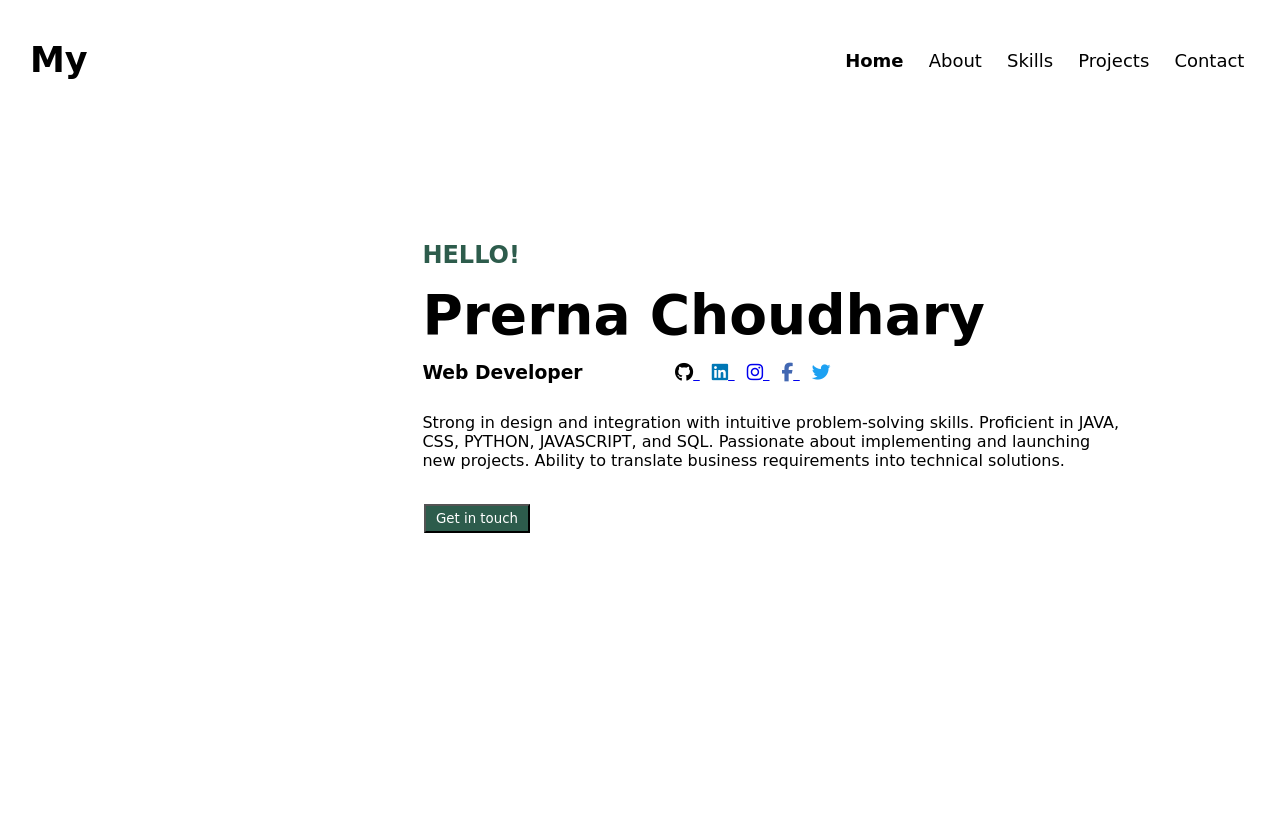
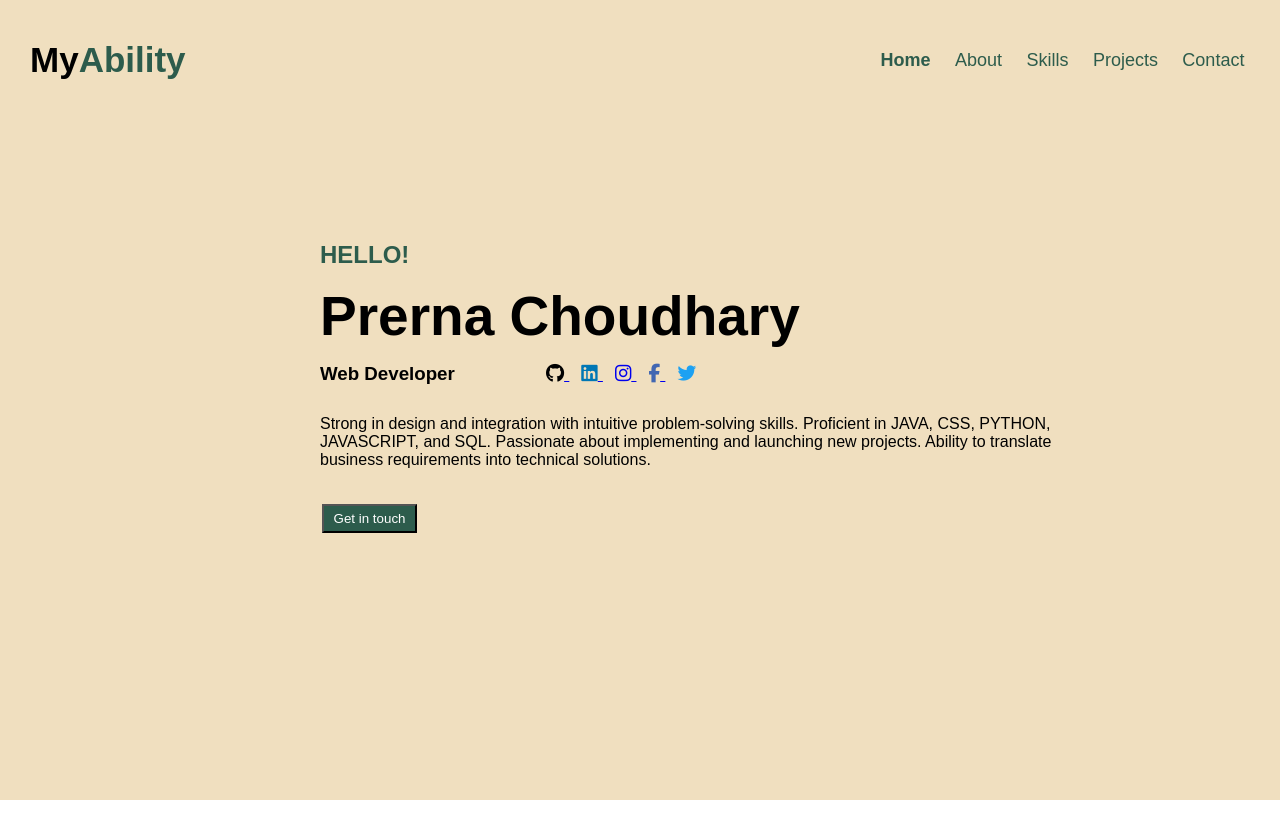
Before and after one commit to choudharyprerna/My-portfolio, a plain HTML site: page index.html in a window 1280 px wide. Drawn offline with Linux system fonts and the light colour scheme.

Commit message:
update the changes

```diff
--- a/styles.css
+++ b/styles.css
@@ -2,11 +2,12 @@
     box-sizing: border-box;
     margin: 0;
     padding: 0;
-    font-family: 'Shadows Into Light', cursive ;
+    font-family: 'Montserrat', sans-serif ;
 }
 
 .hero{
-    background-image: url("image.jpg");
+    /* background-image: url("image.jpg"); */
+    background-color:  rgb(240, 223, 191);
     height: 100vh;
     width: 100%;
     background-size: cover;
@@ -30,7 +31,7 @@ nav ul li{
 
 nav ul li a{
     text-decoration: none;
-    color: black;
+    color: #2D5C4C;
     font-size: 18px;
 }
 
@@ -44,7 +45,7 @@ nav ul li a{
 }
 
 span{
-    color: white;
+    color: #2D5C4C;
 }
 
 h1{
@@ -90,7 +91,7 @@ h3{
     min-height: 100vh;
     padding-top: 12%;
     padding-bottom: 25%;
-    padding-left: 33%;
+    padding-left: 25%;
     padding-right: 5%;
     box-sizing: border-box;
     overflow: hidden;
@@ -110,5 +111,5 @@ button:active{
 }
 
 .para{
-    padding-right: 90px ;
+    padding-right: 150px ;
 }
```
Also changed, not shown: contact.html (+2 -1 lines).
